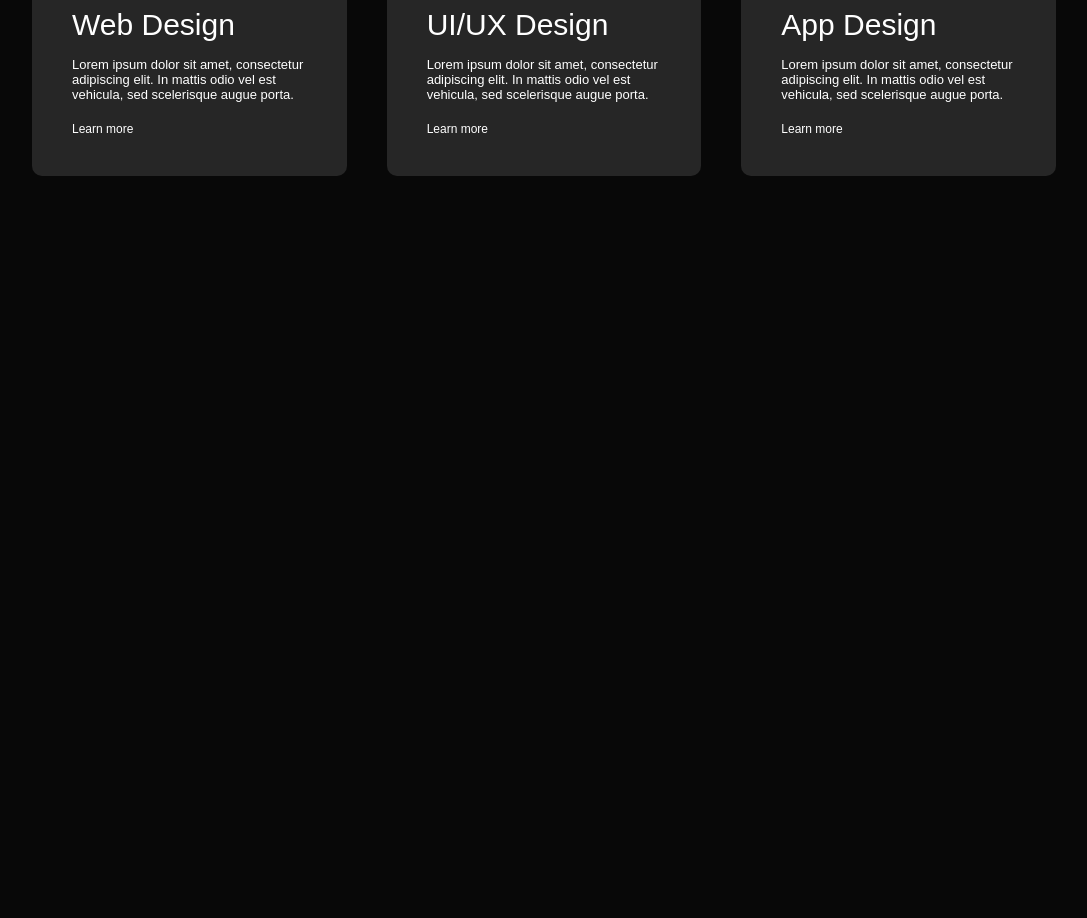
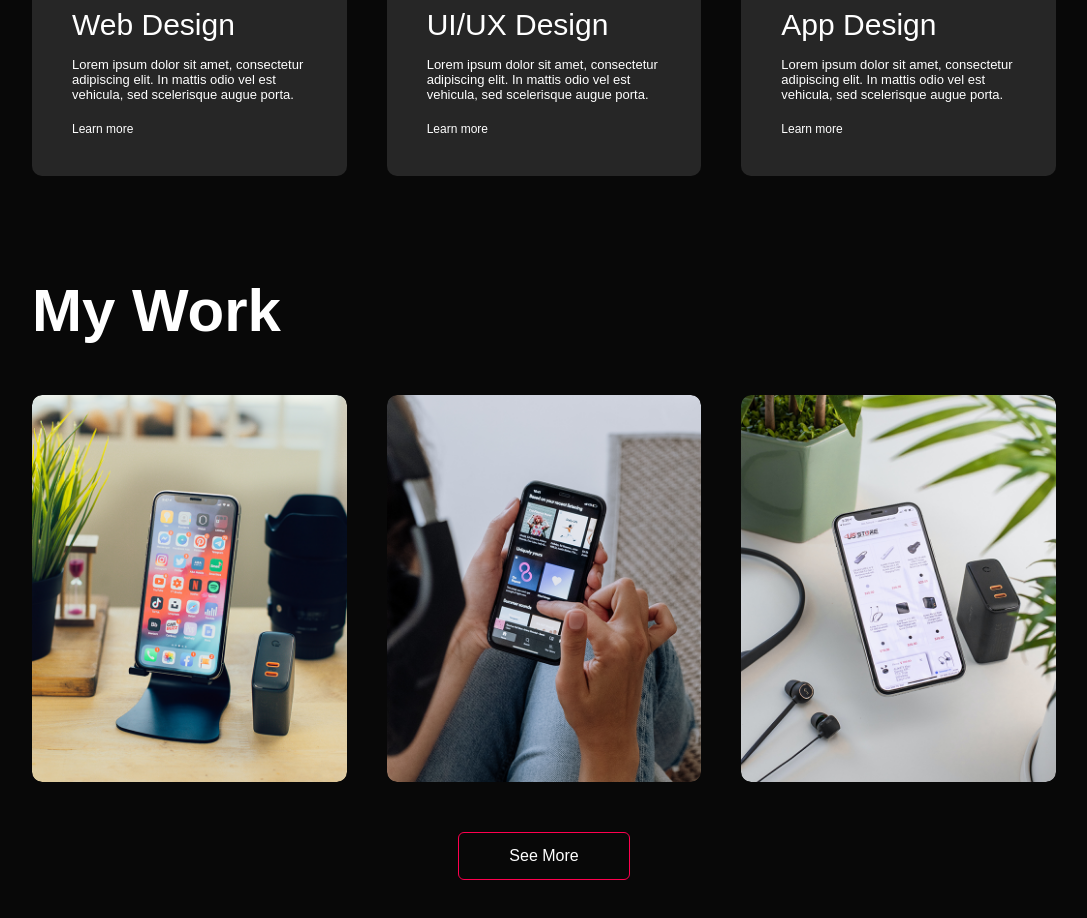
Before and after one commit to Dubow/MY-PORTFOLIO, a plain HTML site: page index.html in a window 1280 px wide. Shown: the part 1721-2639 px from the top of the page, without its empty margins (96-1183 px from the left). Before the commit the page ends 1937 px from the top, so only its background shows below. Drawn offline with Linux system fonts and the light colour scheme.

Commit message:
adding changes html,css

```diff
--- a/index.html
+++ b/index.html
@@ -90,6 +90,39 @@
         </div>
     </div>
 </div>
+<!----------------portfolio--------------->
+<div id="portfolio">
+    <div class="container">
+        <h1 class="sub-title">My Work</h1>
+        <div class="work-list">
+            <div class="work">
+                <img src="images/work-1.png">
+                <div class="layer">
+                    <h3>Social Media App</h3>
+                    <p>The app connects you to the talented people around the world. Download it from playstore.</p>
+                    <a href="#"><i class="fa-solid fa-arrow-up-right-from-square"></i></a>
+                </div>
+            </div>
+            <div class="work">
+                <img src="images/work-2.png">
+                <div class="layer">
+                    <h3>Music App</h3>
+                    <p>The app connects you to the talented people around the world. Download it from playstore.</p>
+                    <a href="#"><i class="fa-solid fa-arrow-up-right-from-square"></i></a>
+                </div>
+            </div>
+            <div class="work">
+                <img src="images/work-3.png">
+                <div class="layer">
+                    <h3>Online Shopping App</h3>
+                    <p>The app connects you to the talented people around the world. Download it from playstore.</p>
+                    <a href="#"><i class="fa-solid fa-arrow-up-right-from-square"></i></a>
+                </div>
+            </div>
+        </div>
+        <a href="#" class="btn">See More</a>
+    </div>
+</div>
 
 
 
--- a/style.css
+++ b/style.css
@@ -164,3 +164,78 @@ nav ul li a:hover::after{
     background: #ff004f;
     transform: translateY(-10px);
 }
+/*---------------portfolio---------------*/
+#portfolio{
+   padding: 50px 0;
+}
+.work-list{
+    display: grid;
+    grid-template-columns: repeat(auto-fit, minmax(250px, 1fr));
+    grid-gap: 40px;
+    margin-top: 50px;
+}
+.work{
+    border-radius: 10px;
+    position: relative;
+    overflow: hidden;
+}
+.work img{
+    width: 100%;
+    border-radius: 10px;
+    display: block;
+    transition: transform 0.5s;
+}
+.layer{
+    width: 100%;
+    height: 0%;
+    background: linear-gradient(rgba(0,0,0,0.6), #ff004f);
+    border-radius:10px;
+    position: absolute;
+    left: 0;
+    bottom: 0;
+    overflow: hidden;
+    display: flex;
+    align-items: center;
+    justify-content: center;
+    flex-direction: column;
+    padding: 0 40px;
+    text-align: center;
+    font-size: 14px;
+    transition: heiht 0.5s;
+}
+.layer h3{
+    font-weight: 500;
+    margin-bottom: 20px;
+}
+.layer a{
+    margin-top: 20px;
+    color: #ff004f;
+    text-decoration: none;
+    font-size: 18px;
+    line-height: 60px;
+    background: #fff;
+    width: 60px;
+    height: 60px;
+    border-radius: 50%;
+    text-align: center;
+}
+.work:hover img{
+    transform: scale(1.1);
+}
+.work:hover .layer{
+    height: 100%;
+}
+.btn{
+    display: block;
+    margin: 50px auto;
+    width: fit-content;
+    border: 1px solid #ff004f;
+    padding: 14px 50px;
+    border-radius: 6px;
+    text-decoration: none;
+    color: #fff;
+    transition: background 0.5s;
+}
+.btn:hover{
+    background: #ff004f;
+}
```
